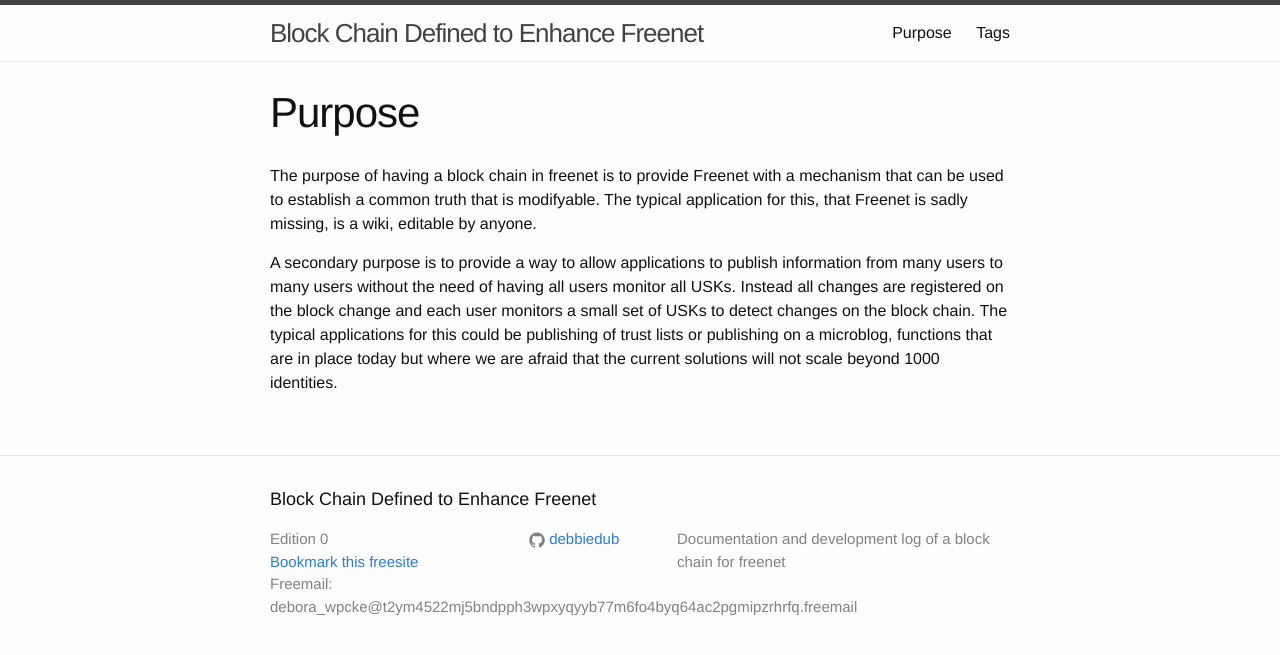
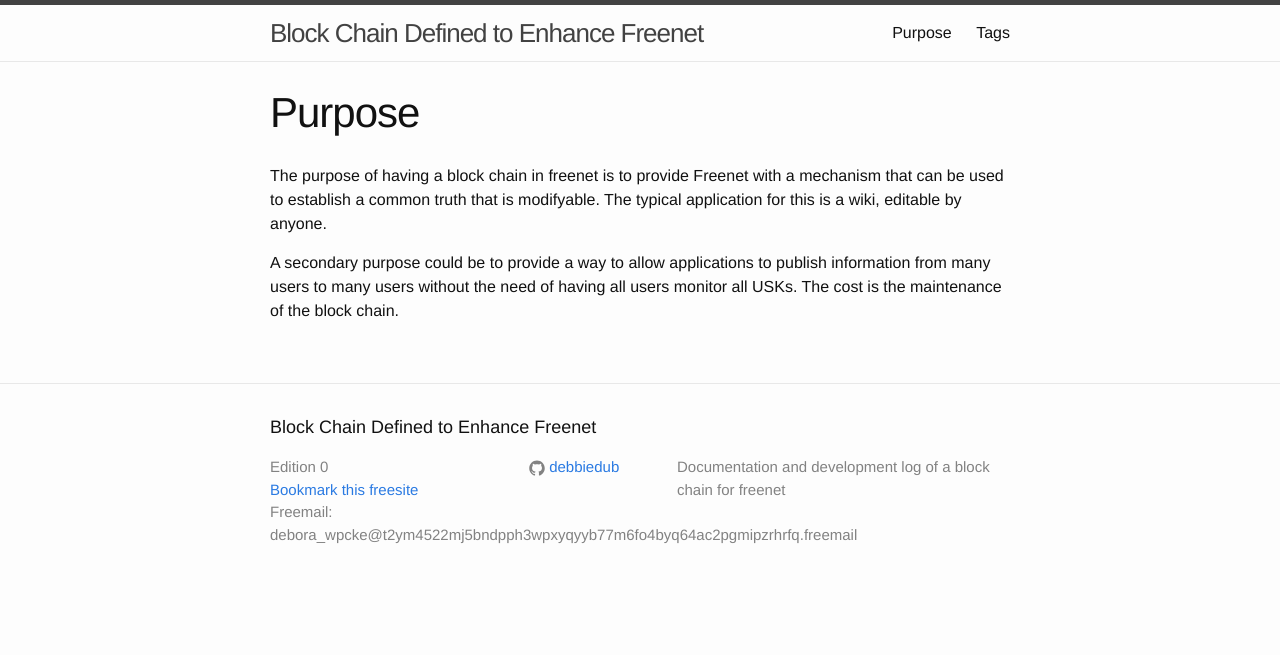
Before and after one commit to debbiedub/bcdef, a Jekyll site: the page built from doc/purpose.md, in a window 1280 px wide. Shown: the top 655 px of the page. Built offline with Jekyll 4.4.1, drawn with Linux system fonts in a browser that asks for light colours.

Commit message:
Removed suggestion of trust lists

```diff
--- a/doc/purpose.md
+++ b/doc/purpose.md
@@ -6,14 +6,10 @@
 
 The purpose of having a block chain in freenet is to provide Freenet
 with a mechanism that can be used to establish a common truth that is
-modifyable.  The typical application for this, that Freenet is sadly
-missing, is a wiki, editable by anyone.
+modifyable.  The typical application for this is a wiki, editable by
+anyone.
 
-A secondary purpose is to provide a way to allow applications to
+A secondary purpose could be to provide a way to allow applications to
 publish information from many users to many users without the need of
-having all users monitor all USKs. Instead all changes are registered
-on the block change and each user monitors a small set of USKs to
-detect changes on the block chain.  The typical applications for this
-could be publishing of trust lists or publishing on a microblog,
-functions that are in place today but where we are afraid that the
-current solutions will not scale beyond 1000 identities.
+having all users monitor all USKs. The cost is the maintenance of the
+block chain.
```
